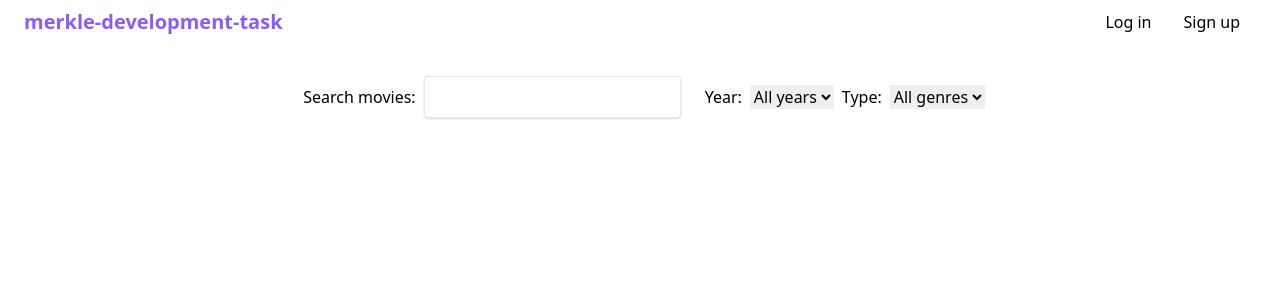
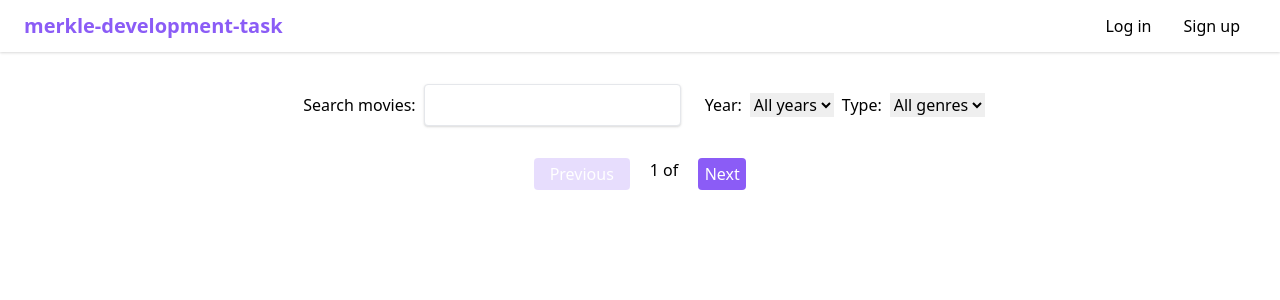
Before and after one commit to crazefan/merkle-development-task, a React (Create React App) app in the folder client/: page / in a window 1280 px wide. Shown: the top 300 px of the page. Built offline with nearby package versions, Linux system fonts and the light colour scheme.

Commit message:
result pages control

```diff
--- a/client/src/utils/api.js
+++ b/client/src/api/api.js
@@ -1,5 +1,6 @@
 import axios from "axios";
 
+//authentication request
 export const authRequest = async (username, password) => {
   return await axios
     .get("http://localhost:5000/auth/login", {
@@ -19,14 +20,14 @@ const makeRequestCreator = () => {
   //token is declared outside a called function so that previous token is untouched
   let token;
 
-  return async ({ movie, year, type }) => {
+  return async ({ movie, page, year, type }) => {
     if (token) token.cancel("Request is cancelled");
 
     token = axios.CancelToken.source();
 
     const result = await axios
       .get("http://localhost:5000/api/", {
-        params: { movie: movie, year: year, type: type },
+        params: { movie, page, year, type },
         cancelToken: token.token,
       })
       .then((response) => {
@@ -36,7 +37,7 @@ const makeRequestCreator = () => {
       .catch((error) => {
         if (axios.isCancel(error)) {
           console.log("Request canceled", error);
-          return { Response: "false" };
+          return { Response: "Cancelled" };
         }
         console.log(error);
       });
--- a/client/src/components/Auth/Auth.js
+++ b/client/src/components/Auth/Auth.js
@@ -1,6 +1,6 @@
 import { set } from "lodash";
 import React, { useState } from "react";
-import { authRequest } from "../../utils/api";
+import { authRequest } from "../../api/api";
 
 const Auth = () => {
   const [username, setUsername] = useState();
--- a/client/src/components/Navbar/Navbar.js
+++ b/client/src/components/Navbar/Navbar.js
@@ -5,8 +5,8 @@ const Navbar = () => {
   const [auth, setAuth] = useState(true);
 
   return (
-    <nav className="mb-4">
-      <div className="container mx-auto px-6 py-2 flex justify-between items-center">
+    <nav className="mb-4 shadow">
+      <div className="container mx-auto px-6 py-3  flex justify-between items-center">
         <Link
           to="/"
           className="font-bold text-purple-500 hover:text-purple-800 text-xl"
--- a/client/src/components/Search/MovieList/MovieList.js
+++ b/client/src/components/Search/MovieList/MovieList.js
@@ -1,14 +1,18 @@
 import React from "react";
 import MovieCard from "./MovieCard/MovieCard";
 
-const MovieList = ({ movies }) => {
+const MovieList = ({ movies, notFound }) => {
   const renderCards = () => {
     if (movies.length) {
       return movies.map((movie, idx) => <MovieCard movie={movie} />);
     }
     return null;
   };
-  return <div className="flex flex-wrap items-center content-center my-8">{renderCards()}</div>;
+  return (
+    <div className="flex flex-wrap items-center content-center my-8">
+      {notFound ? <p className="mx-auto">Movie not found!</p> : renderCards()}
+    </div>
+  );
 };
 
 export default MovieList;
--- /dev/null
+++ b/client/src/components/Search/PageControl/PageControl.js
@@ -0,0 +1,27 @@
+import React from "react";
+
+const PageControl = ({ currentPage, totalPages, handlePageChange }) => {
+  return (
+    <div className="flex justify-center mx-auto space-x-5">
+      <button
+        className="w-24 bg-purple-500 hover:bg-purple-800 text-white font py-1 px-1 rounded disabled:opacity-20"
+        disabled={currentPage === 1}
+        onClick={() => handlePageChange(-1)}
+      >
+        Previous
+      </button>
+      <p>
+        {currentPage} of {totalPages}
+      </p>
+      <button
+        className="w-12 bg-purple-500 hover:bg-purple-800 text-white font py-1 px-1 rounded disabled:opacity-20"
+        disabled={currentPage === totalPages}
+        onClick={() => handlePageChange(1)}
+      >
+        Next
+      </button>
+    </div>
+  );
+};
+
+export default PageControl;
--- a/client/src/components/Search/Search.js
+++ b/client/src/components/Search/Search.js
@@ -1,11 +1,13 @@
 import React, { useState, useEffect } from "react";
 import { debounce } from "lodash";
 
-import { fetchMovies } from "../../utils/api";
+import { fetchMovies } from "../../api/api";
+import { countTotalPages } from "../../utils/utils";
 
-import Result from "./MovieList/MovieList";
+import Spinner from "../Spinner/Spinner";
+import MovieList from "./MovieList/MovieList";
+import PageControl from "./PageControl/PageControl";
 import SearchControl from "./SearchControl/SeachControl";
-import Spinner from "../Spinner/Spinner";
 
 const Search = () => {
   const [loading, setLoading] = useState(false);
@@ -13,30 +15,43 @@ const Search = () => {
   const [type, setType] = useState("");
   const [year, setYear] = useState("");
   const [movies, setMovies] = useState([]);
-  const [resultPage, setResultPage] = useState(1);
+  const [currentPage, setCurrentPage] = useState(1);
+  const [totalPages, setTotalPages] = useState();
+  const [notFound, setNotFound] = useState(false);
 
   const search = async (searchvalue) => {
     setLoading(true);
-    const res = await fetchMovies({ movie: searchvalue.trim(), type: type, year: year });
+    const res = await fetchMovies({ movie: searchvalue.trim(), page: currentPage, type, year });
     console.log(res);
     //check if search query is not empty and fetch movies from API, after that set results array to movies
     if (res.Response === "True") {
       setMovies([...res.Search]);
-      console.log(res.Search);
+      setLoading(false);
+      setNotFound(false);
+      setTotalPages(countTotalPages(res.totalResults));
+      return;
     }
+    setNotFound(true);
     setLoading(false);
+  };
+
+  const handlePageChange = (change) => {
+    setCurrentPage(currentPage + change);
   };
 
   const handleInputChange = (e) => {
     setMovieQuery(e.target.value);
+    setCurrentPage(1);
   };
 
   const handleYearChange = (e) => {
     setYear(e.target.value);
+    setCurrentPage(1);
   };
 
   const handleTypeChange = (e) => {
     setType(e.target.value);
+    setCurrentPage(1);
   };
 
   // adds 500ms delay for search to avoid unnecessary calls to API using lodash debounce
@@ -49,7 +64,7 @@ const Search = () => {
     if (movieQuery) {
       searchDebounce();
     }
-  }, [movieQuery, type, year]);
+  }, [movieQuery, type, year, currentPage]);
 
   return (
     <div className="container mx-auto">
@@ -58,7 +73,12 @@ const Search = () => {
         onTypeChange={handleTypeChange}
         onYearChange={handleYearChange}
       />
-      {loading ? <Spinner /> : <Result movies={movies} />}
+      <PageControl
+        currentPage={currentPage}
+        totalPages={totalPages}
+        handlePageChange={handlePageChange}
+      />
+      {loading ? <Spinner /> : <MovieList movies={movies} notFound={notFound} />}
     </div>
   );
 };
--- /dev/null
+++ b/client/src/utils/utils.js
@@ -0,0 +1,3 @@
+export const countTotalPages = (totalResults) => {
+  return Math.ceil(Number(totalResults) / 10);
+};
--- a/client/tailwind.config.js
+++ b/client/tailwind.config.js
@@ -5,7 +5,7 @@ module.exports = {
     extend: {},
   },
   variants: {
-    extend: {},
+    extend: { opacity: ["disabled"] },
   },
   plugins: [],
 };
```
Also changed, not shown: 1 other file (tests, documents, lock files or other folders).
